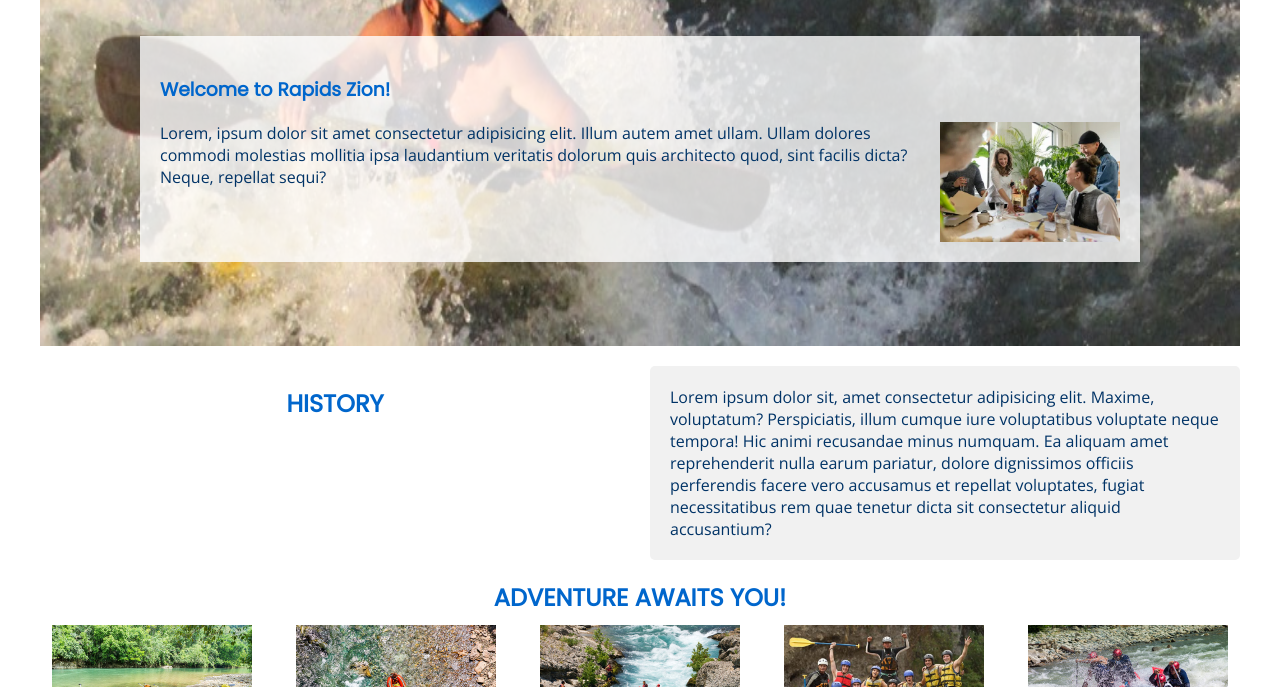
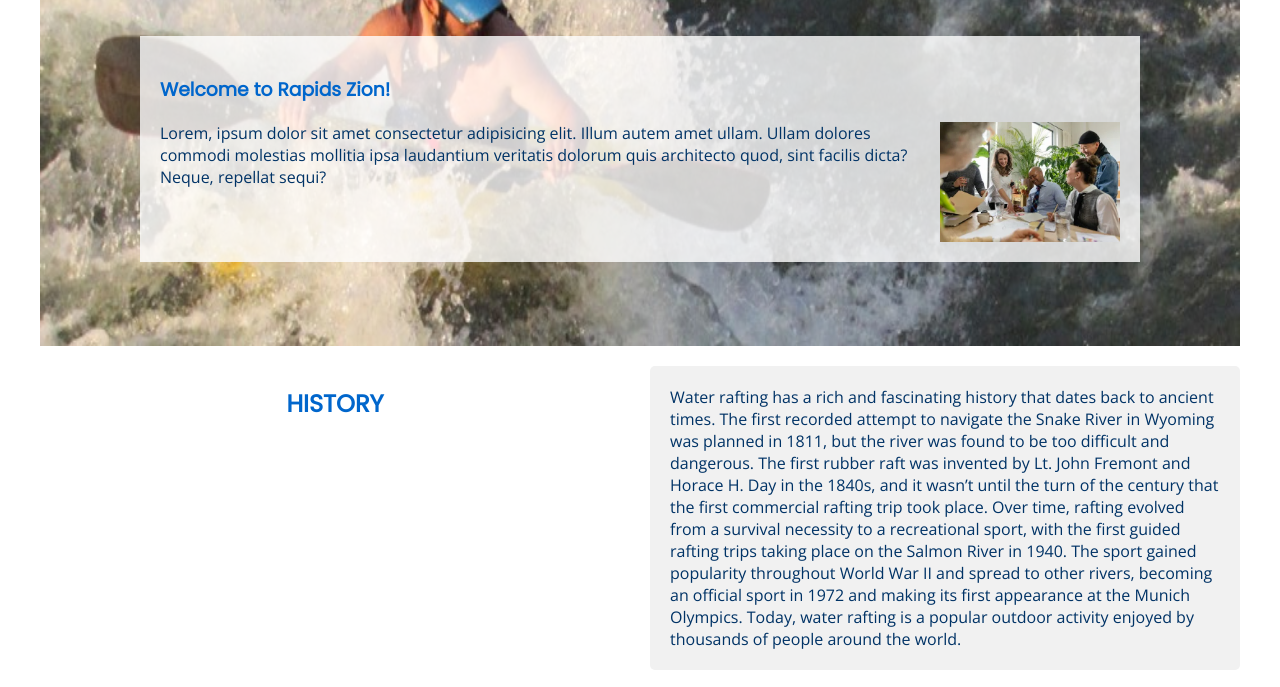
Before and after one commit to ajalimagno/wdd130, a plain HTML site: page wwr/about.html in a window 1280 px wide. Shown: the part 262-949 px from the top of the page. Drawn offline with nearby package versions, Linux system fonts and the light colour scheme.

Commit message:
History update

```diff
--- a/wwr/about.html
+++ b/wwr/about.html
@@ -32,7 +32,8 @@
         </div>
         <section class="history-content">
             <h2>HISTORY</h2>
-            <p>Lorem ipsum dolor sit, amet consectetur adipisicing elit. Maxime, voluptatum? Perspiciatis, illum cumque iure voluptatibus voluptate neque tempora! Hic animi recusandae minus numquam. Ea aliquam amet reprehenderit nulla earum pariatur, dolore dignissimos officiis perferendis facere vero accusamus et repellat voluptates, fugiat necessitatibus rem quae tenetur dicta sit consectetur aliquid accusantium?</p>
+            <p>Water rafting has a rich and fascinating history that dates back to ancient times. The first recorded attempt to navigate the Snake River in Wyoming was planned in 1811, but the river was found to be too difficult and dangerous. The first rubber raft was invented by Lt. John Fremont and Horace H. Day in the 1840s, and it wasn’t until the turn of the century that the first commercial rafting trip took place. Over time, rafting evolved from a survival necessity to a recreational sport, with the first guided rafting trips taking place on the Salmon River in 1940. The sport gained popularity throughout World War II and spread to other rivers, becoming an official sport in 1972 and making its first appearance at the Munich Olympics. Today, water rafting is a popular outdoor activity enjoyed by thousands of people around the world.
+            </p>
         </section>
         <section id="adventures">
             <h2>ADVENTURE AWAITS YOU!</h2>
```
